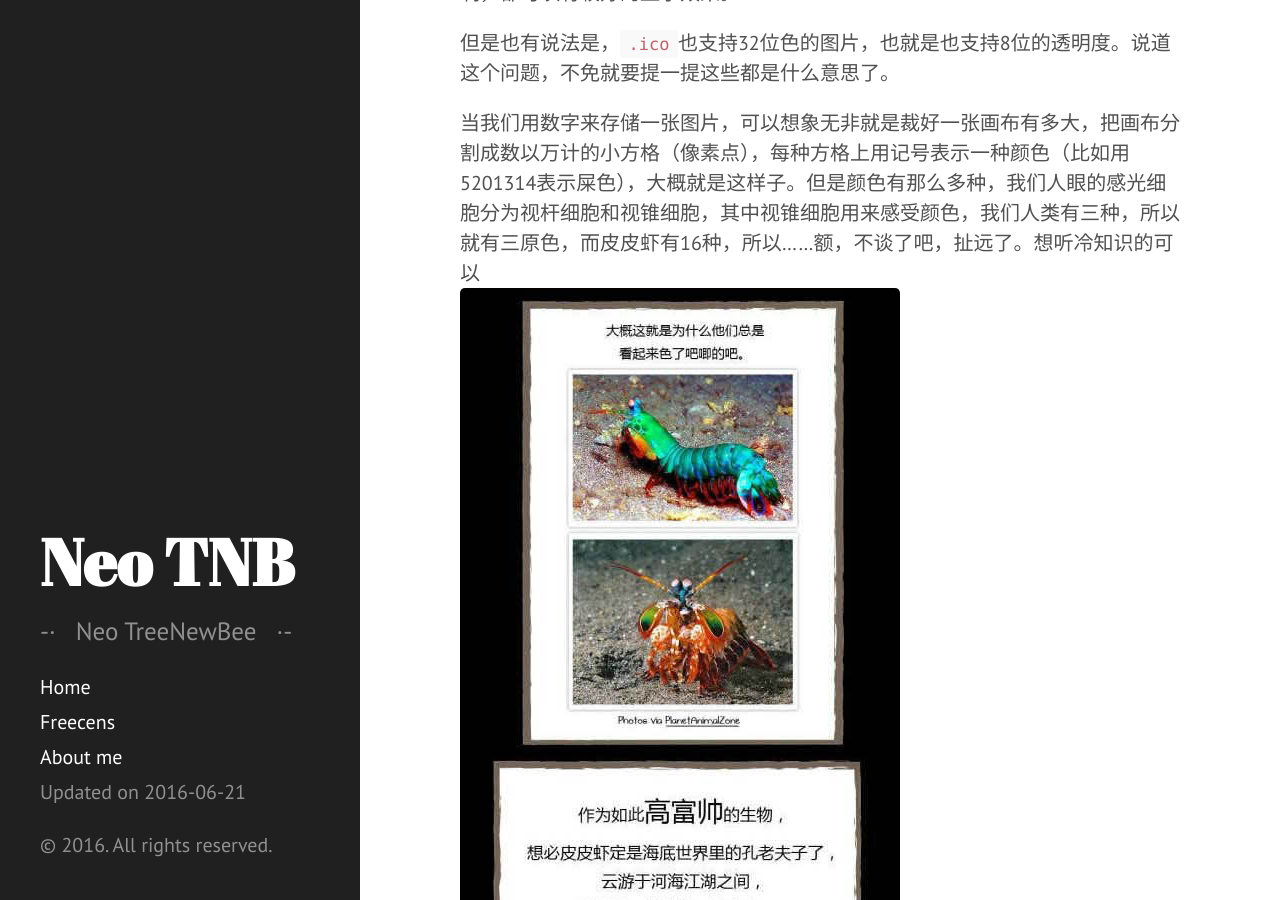
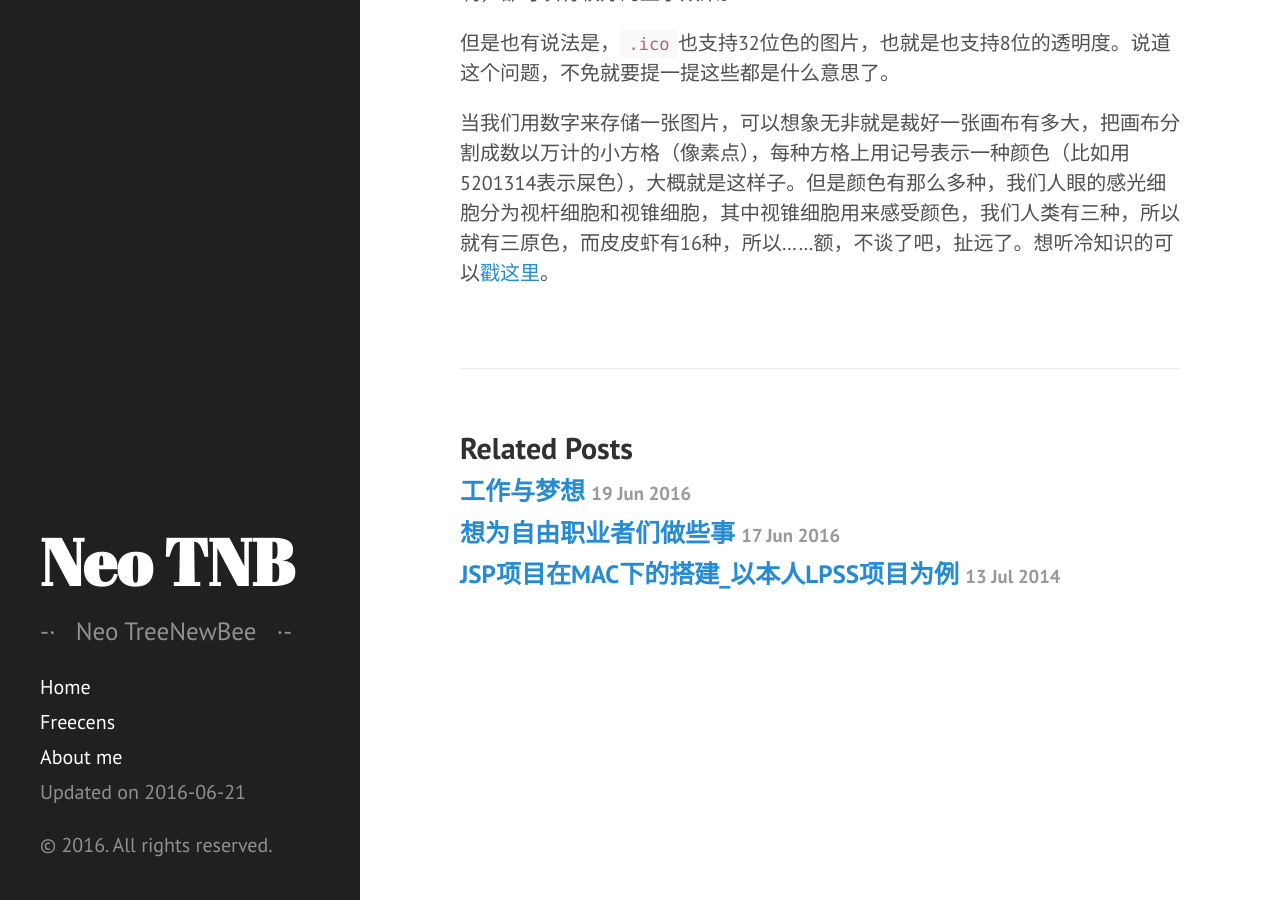
Before and after one commit to jiazhewang/neoTNB, a Jekyll site: the page built from _posts/2016-06-21-favicon那些事儿.md, in a window 1280 px wide and 900 px high, scrolled down 1390 px. Built offline with Jekyll 4.4.1, drawn with Linux system fonts in a browser that asks for light colours.

Commit message:
update source

```diff
--- a/_posts/2016-06-21-favicon那些事儿.md
+++ b/_posts/2016-06-21-favicon那些事儿.md
@@ -35,4 +35,4 @@ favicon 是网站设计和开发中最基础的环节之一，是所有 UI 设
 
 但是也有说法是，`.ico`也支持32位色的图片，也就是也支持8位的透明度。说道这个问题，不免就要提一提这些都是什么意思了。
 
-当我们用数字来存储一张图片，可以想象无非就是裁好一张画布有多大，把画布分割成数以万计的小方格（像素点），每种方格上用记号表示一种颜色（比如用5201314表示屎色），大概就是这样子。但是颜色有那么多种，我们人眼的感光细胞分为视杆细胞和视锥细胞，其中视锥细胞用来感受颜色，我们人类有三种，所以就有三原色，而皮皮虾有16种，所以......额，不谈了吧，扯远了。想听冷知识的可以![戳这里]({{ site.url }}/assets/img/pipixia.jpeg)。
+当我们用数字来存储一张图片，可以想象无非就是裁好一张画布有多大，把画布分割成数以万计的小方格（像素点），每种方格上用记号表示一种颜色（比如用5201314表示屎色），大概就是这样子。但是颜色有那么多种，我们人眼的感光细胞分为视杆细胞和视锥细胞，其中视锥细胞用来感受颜色，我们人类有三种，所以就有三原色，而皮皮虾有16种，所以......额，不谈了吧，扯远了。想听冷知识的可以[戳这里]({{ site.url }}/assets/img/pipixia.jpeg)。
```
Also changed, not shown: 2 other files.
